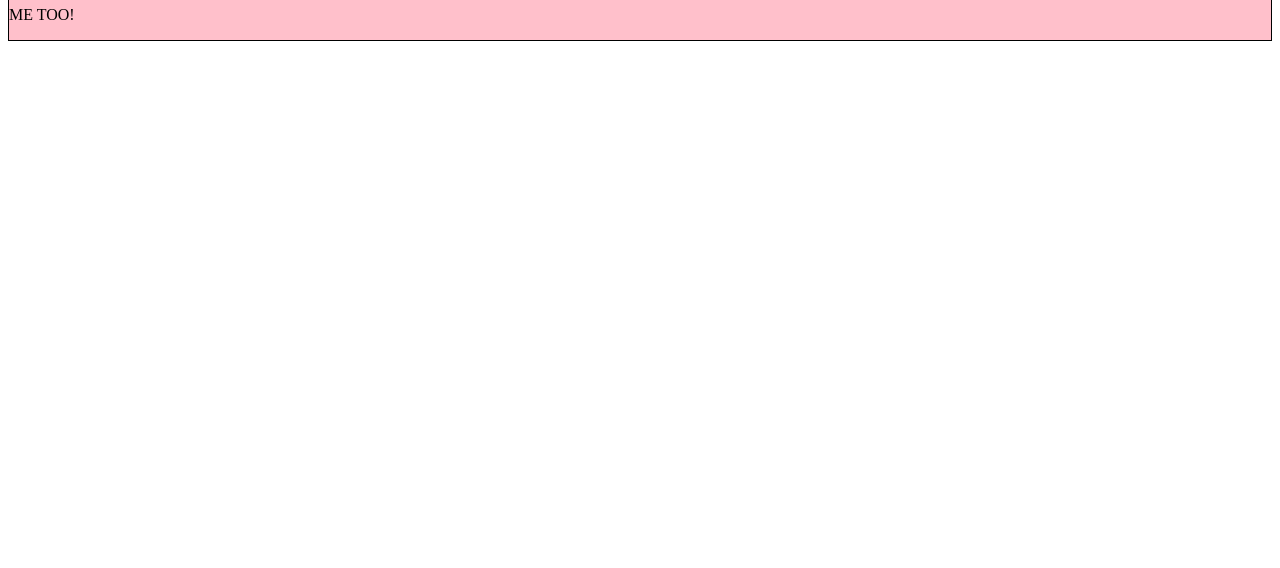
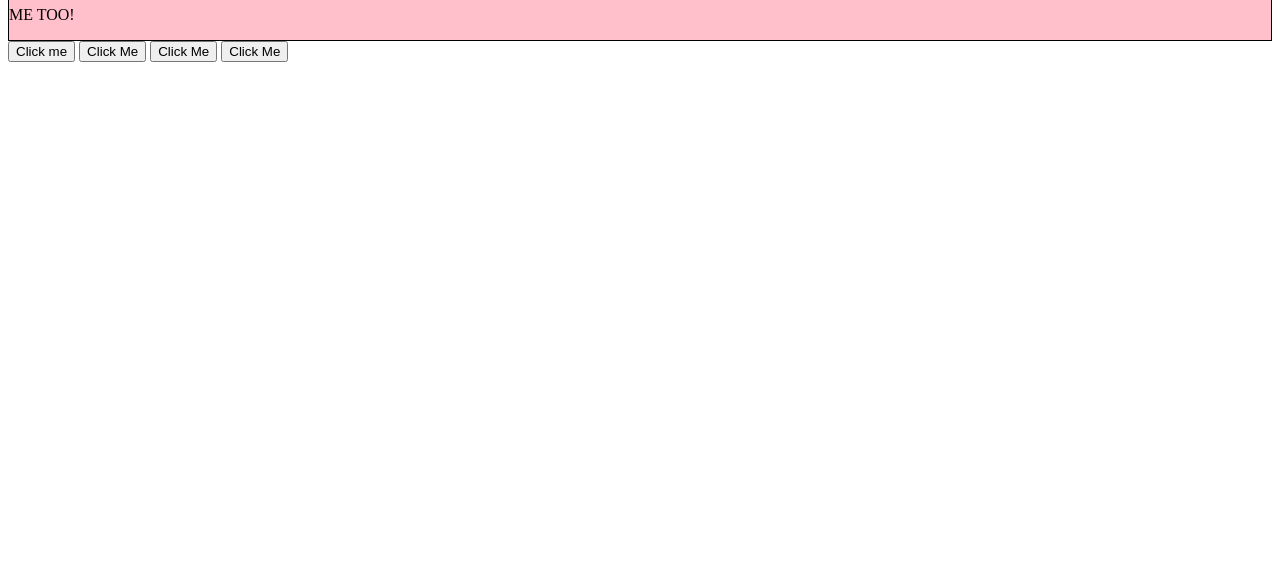
Before and after one commit to aditya-a24/The-Odin-Projects, a plain HTML site: page JS/JS DOM/index.html in a window 1280 px wide. Shown: the part 232-800 px from the top of the page. Drawn offline with Linux system fonts and the light colour scheme.

Commit message:
adding JS dom event

```diff
--- a/JS/JS DOM/index.html
+++ b/JS/JS DOM/index.html
@@ -8,6 +8,12 @@
   <body>
     <h1>JS DOM Manpulation and Events</h1>
     <div id="container"></div>
+    <div></div>
+    <button id="btn">Click me</button>
+
+    <button id="one">Click Me</button>
+    <button id="two">Click Me</button>
+    <button id="three">Click Me</button>
     <script src="./script.js"></script>
   </body>
 </html>
--- a/JS/JS DOM/script.js
+++ b/JS/JS DOM/script.js
@@ -24,3 +24,21 @@ console.log(container);
 
 // console.log(document);
 // console.log(window);
+
+
+const btn = document.querySelector("#btn");
+
+btn.addEventListener("click", (e) => {
+    console.log(e.target);
+    e.target.style.background = "yellow";
+});
+
+// const buttons = document.querySelectorAll("button");
+
+// // we use the .forEach method to iterate through each button
+// buttons.forEach((button) => {
+//     // and for each one we add a 'click' listener
+//     button.addEventListener("click", () => {
+//         alert(button.id);
+//     });
+// });
```
